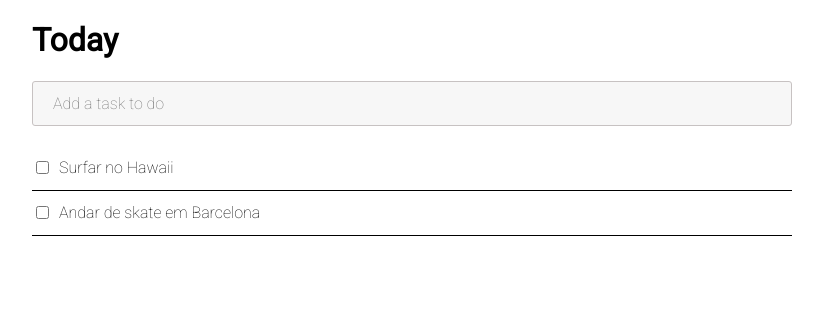
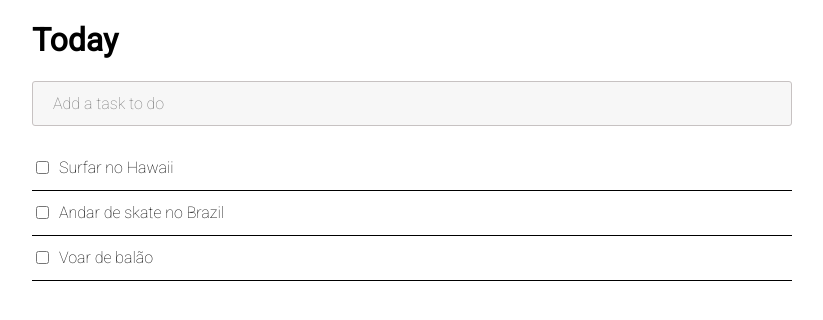
Before and after one commit to luan03/todo-list, a Next.js app: page / in a window 1280 px wide. Shown: the top 320 px of the page, without its empty margins (228-1051 px from the left). Built offline with nearby package versions, Linux system fonts and the light colour scheme.

Commit message:
Add a TODO

```diff
--- a/pages/index.tsx
+++ b/pages/index.tsx
@@ -1,8 +1,35 @@
 import type { NextPage } from 'next'
 import Head from 'next/head'
+import { useEffect, useState } from 'react'
 import styles from '../styles/Home.module.css'
 
 const Home: NextPage = () => {
+
+  const [todo, setTodo] = useState('')
+
+  const [list, setList] = useState([
+    { name: 'Surfar no Hawaii', id: 1 },
+    { name: 'Andar de skate no Brazil', id: 2 },
+    { name: 'Voar de balão', id: 3 },
+  ]);
+
+  const addTodo = (event: KeyboardEvent) => {
+
+    if (event.key === 'Enter') {
+      const time = new Date().getTime()
+
+      setList([...list, { name: todo, id: time }]);
+
+      setTodo('')
+    }
+
+  }
+
+  useEffect(() => {
+    console.log('list updated: ', list)
+  }, [list])
+
+
   return (
     <div className={styles.container}>
       <Head>
@@ -20,18 +47,17 @@ const Home: NextPage = () => {
         </h1>
 
         <div className={styles.add}>
-          <input type="text" name="add" placeholder="Add a task to do" />
+          <input type="text" value={todo} name="add" placeholder="Add a task to do" onKeyUp={addTodo} onChange={event => setTodo(event.target.value)} />
         </div>
 
-        <label htmlFor="item" className={styles.item}>
-          <input type="checkbox" id="item" />
-          Surfar no Hawaii
-        </label>
-
-        <label htmlFor="item2" className={styles.item}>
-          <input type="checkbox" id="item2" />
-          Andar de skate em Barcelona
-        </label>
+        {list.map(({ name, id }) => (
+          <div key={`item-${id}`}>
+            <label htmlFor={`item-${id}`} className={styles.item}>
+              <input type="checkbox" id={`item-${id}`} />
+              {name}
+            </label>
+          </div>
+        ))}
 
       </main>
     </div>
--- a/styles/Home.module.css
+++ b/styles/Home.module.css
@@ -37,6 +37,7 @@
   font-family: 'Roboto', sans-serif;
   font-weight: 100;
   border-bottom: 1px solid #000;
+  cursor: pointer;
 }
 
 .item input {
```
